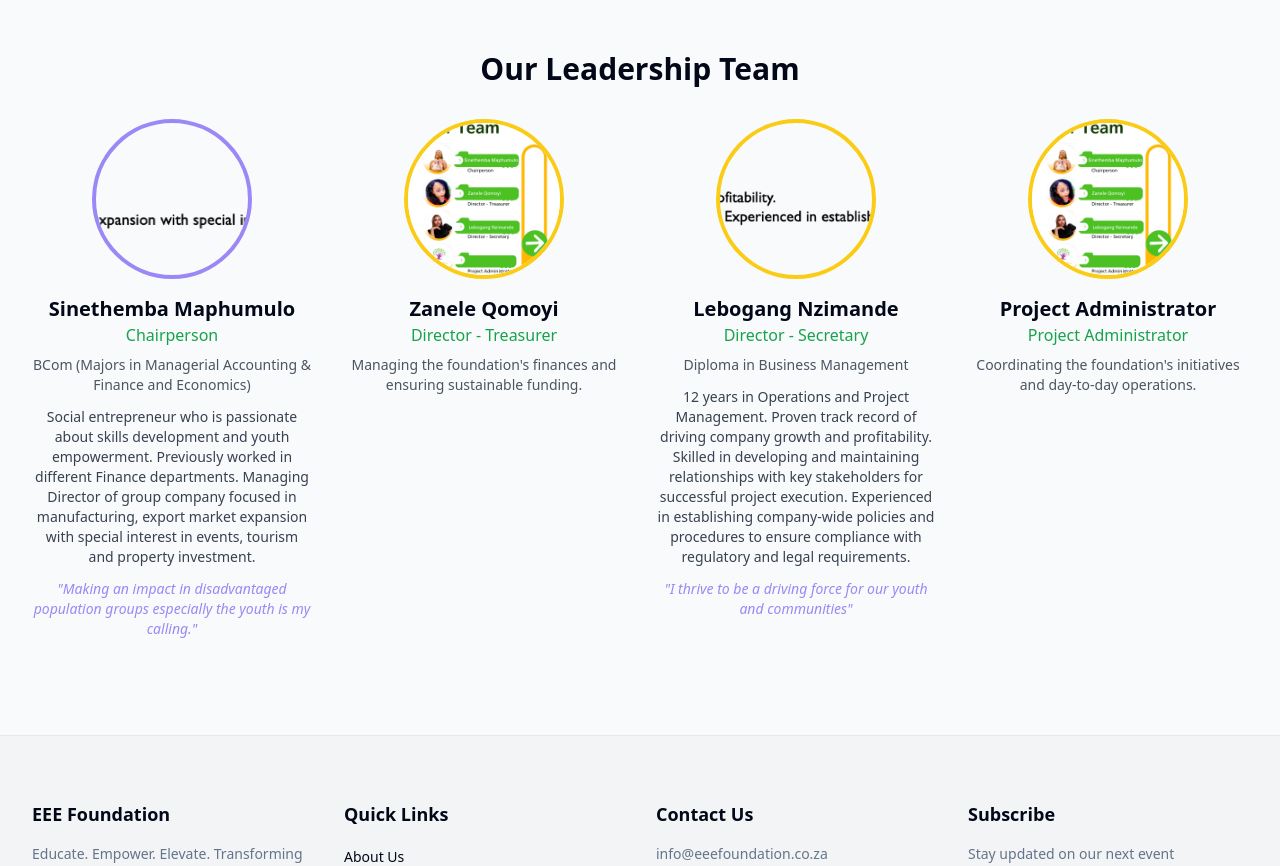
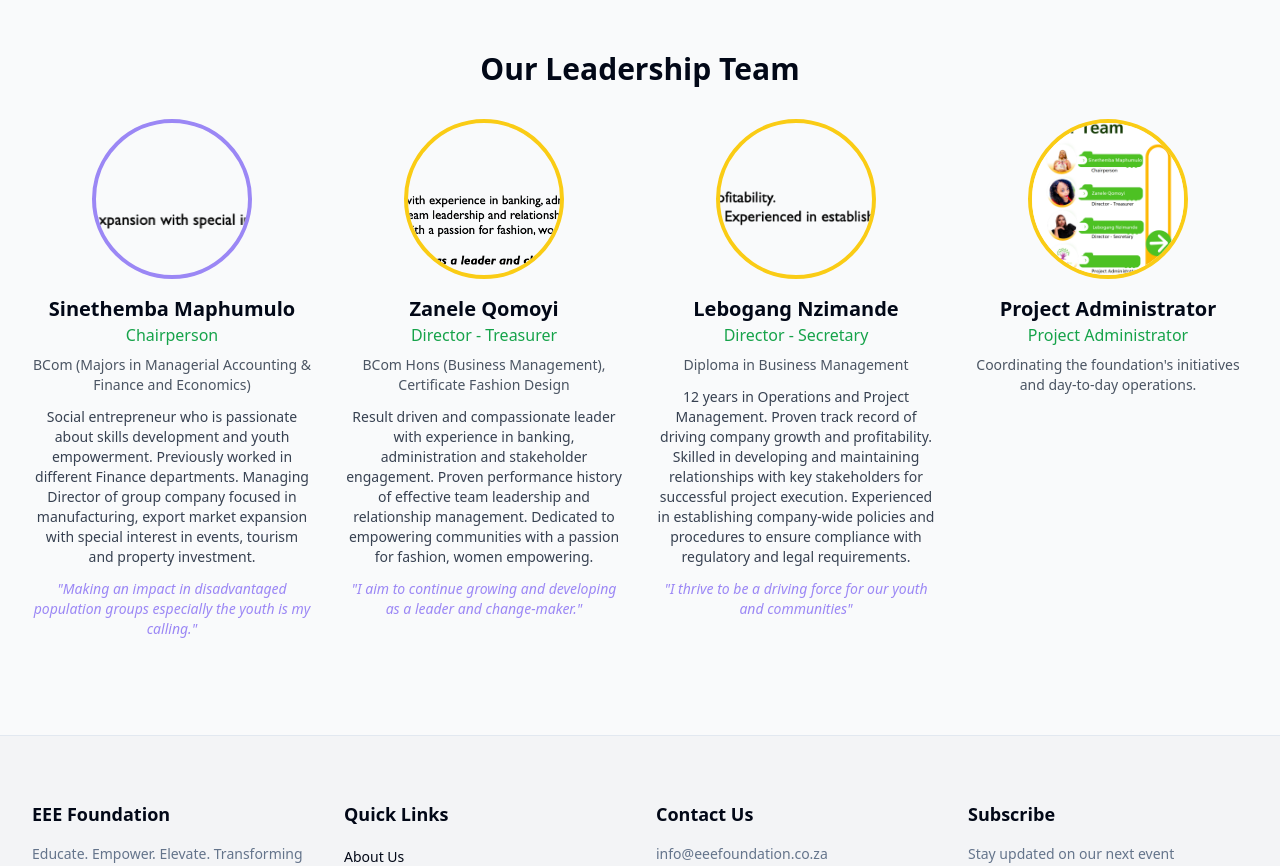
Before and after one commit to RendaniXcode/eee-foundation, a React (Vite) app: page /about in a window 1280 px wide. Shown: the part 1600-2466 px from the top of the page. Built offline with nearby package versions, Linux system fonts and the light colour scheme.

Commit message:
Add team member details
Update the bio and details for Zanele Qomoyi.

```diff
--- a/src/pages/About.tsx
+++ b/src/pages/About.tsx
@@ -27,7 +27,7 @@ const About = () => {
     return () => observer.disconnect();
   }, []);
 
-  // Updated team members data with detailed info for Mrs Sinethemba Maphumulo and Mrs Lebogang Nzimande
+  // Updated team members data with detailed info for all team members
   const teamMembers = [
     {
       name: "Sinethemba Maphumulo",
@@ -40,8 +40,10 @@ const About = () => {
     {
       name: "Zanele Qomoyi",
       role: "Director - Treasurer",
-      image: "/lovable-uploads/a1289fd6-3f2f-40c6-93a0-0d1e408f269a.png",
-      bio: "Managing the foundation's finances and ensuring sustainable funding."
+      image: "/lovable-uploads/5d0899c0-fdc6-4ca6-8485-b4e7a98314ae.png",
+      bio: "BCom Hons (Business Management), Certificate Fashion Design",
+      details: "Result driven and compassionate leader with experience in banking, administration and stakeholder engagement. Proven performance history of effective team leadership and relationship management. Dedicated to empowering communities with a passion for fashion, women empowering.",
+      quote: "I aim to continue growing and developing as a leader and change-maker."
     },
     {
       name: "Lebogang Nzimande",
```
Also changed, not shown: public/lovable-uploads/5d0899c0-fdc6-4ca6-8485-b4e7a98314ae.png (added).
